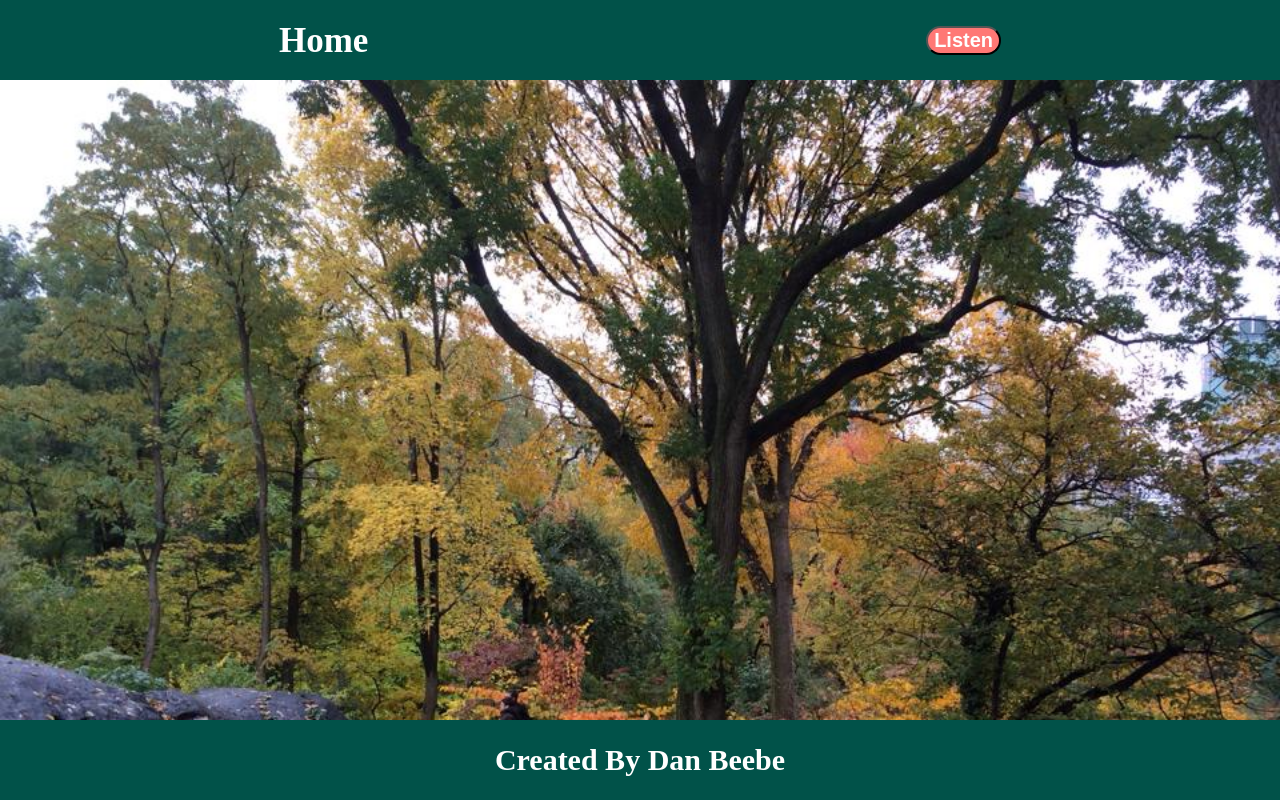
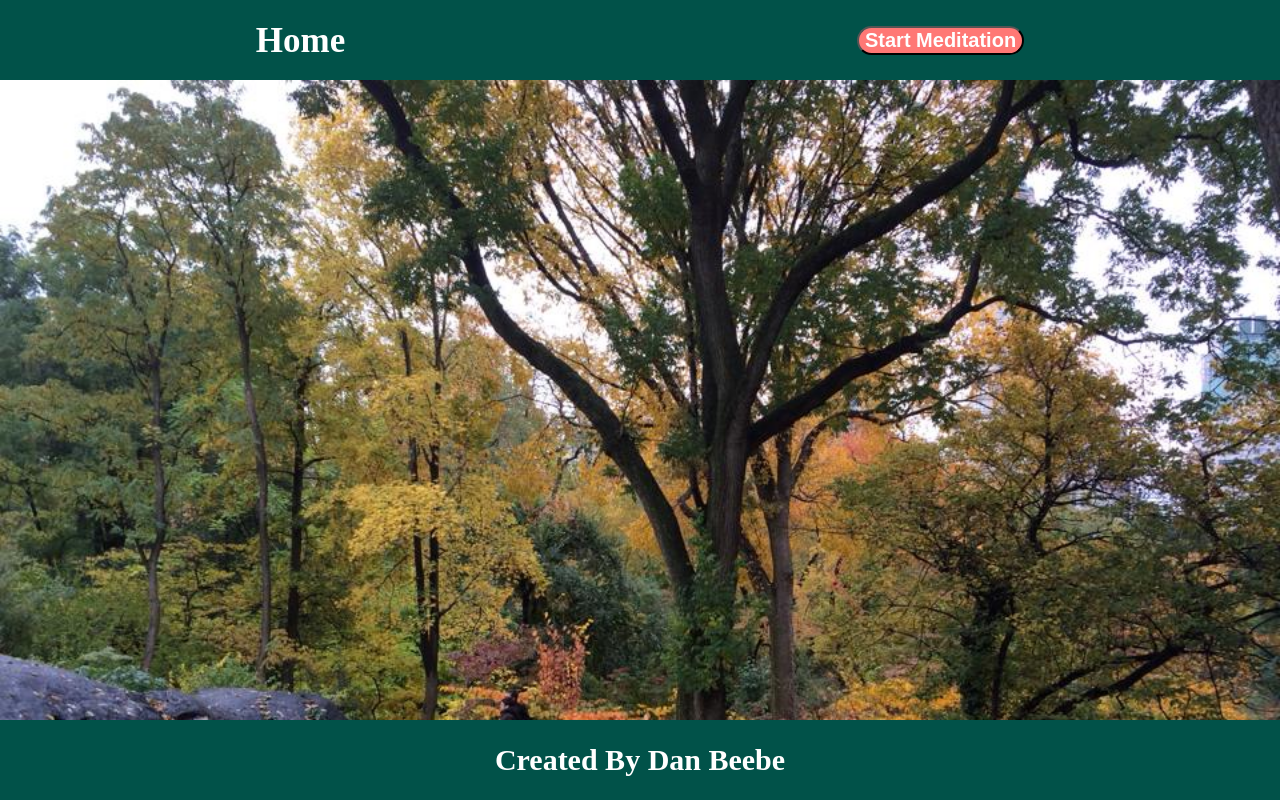
Before and after one commit to danielwbeebe/Relaxation-App, a React (Create React App) app: page /park in a window 1280 px wide. Built offline with nearby package versions, Linux system fonts and the light colour scheme.

Commit message:
add timers to river and park components

```diff
--- a/src/components/Park.jsx
+++ b/src/components/Park.jsx
@@ -10,26 +10,33 @@ class Park extends Component {
   constructor(){
     super();
       this.state = {
-        button: "Listen"
+        button: "Start Meditation",
+        timer: "Minute Timer",
+        seconds: 0,
+        clock: null,
       }
-    this.componentDidMount = this.componentDidMount.bind(this);
     this.playSound = this.playSound.bind(this);
+    this.stopSound = this.stopSound.bind(this);
+    this.startTimer = this.startTimer.bind(this);
+    this.countSeconds = this.countSeconds.bind(this);
   }
 
   componentDidMount() {
-
+    document.getElementById("clock").style.display = "none";
   }
 
   playSound() {
-    if (this.state.button === "Listen") {
+    if (this.state.button === "Start Meditation") {
       this.setState({
-        button: "Stop",
+      button: "",
       })
-      audio.loop = true;
-      audio.play();
-    } else {
+    audio.loop = true;
+    audio.play();
+    this.startTimer();
+    }
+    else {
       this.setState({
-        button: "Listen",
+        button: "Minute Meditation",
       })
       audio.pause();
     }
@@ -39,17 +46,33 @@ class Park extends Component {
     audio.pause();
   }
 
+  startTimer() {
+    if (this.state.timer === "Minute Timer") {
+    document.getElementById("timer-button").style.display = "none";
+    let clock = setInterval(this.countSeconds, 1000);
+    document.getElementById("clock").style.display = "inline-block";
+    }
+  }
+
+  countSeconds() {
+    this.setState({
+      seconds: this.state.seconds +1,
+    })
+  }
+
   render(){
     return (
       <div className="park">
 
         <div className="header">
           <Link to="/home" onClick={this.stopSound}><h1 className="header-link">Home</h1></Link>
-          <button className="timer-button" onClick={this.playSound}><h4>{this.state.button}</h4></button>
+          <button className="timer-button" id="timer-button" onClick={this.playSound}><h4>{this.state.button}</h4></button>
         </div>
 
         <div className="main">
-
+          <div id="clock">
+            {this.state.seconds}
+          </div>
         </div>
 
         <div className="footer">
--- a/src/components/River.jsx
+++ b/src/components/River.jsx
@@ -10,26 +10,33 @@ class River extends Component {
   constructor(){
     super();
       this.state = {
-        button: "Listen"
+        button: "Start Meditation",
+        timer: "Minute Timer",
+        seconds: 0,
+        clock: null,
       }
-    this.componentDidMount = this.componentDidMount.bind(this);
     this.playSound = this.playSound.bind(this);
+    this.stopSound = this.stopSound.bind(this);
+    this.startTimer = this.startTimer.bind(this);
+    this.countSeconds = this.countSeconds.bind(this);
   }
 
   componentDidMount() {
-
+    document.getElementById("clock").style.display = "none";
   }
 
   playSound() {
-    if (this.state.button === "Listen") {
+    if (this.state.button === "Start Meditation") {
       this.setState({
-        button: "Stop",
+      button: "",
       })
-      audio.loop = true;
-      audio.play();
-    } else {
+    audio.loop = true;
+    audio.play();
+    this.startTimer();
+    }
+    else {
       this.setState({
-        button: "Listen",
+        button: "Minute Meditation",
       })
       audio.pause();
     }
@@ -39,17 +46,33 @@ class River extends Component {
     audio.pause();
   }
 
+  startTimer() {
+    if (this.state.timer === "Minute Timer") {
+    document.getElementById("timer-button").style.display = "none";
+    let clock = setInterval(this.countSeconds, 1000);
+    document.getElementById("clock").style.display = "inline-block";
+    }
+  }
+
+  countSeconds() {
+    this.setState({
+      seconds: this.state.seconds +1,
+    })
+  }
+
   render(){
     return (
       <div className="beach">
 
         <div className="header">
           <Link to="/home" onClick={this.stopSound}><h1 className="header-link">Home</h1></Link>
-          <button className="timer-button" onClick={this.playSound}><h4>{this.state.button}</h4></button>
+          <button className="timer-button" id="timer-button" onClick={this.playSound}><h4>{this.state.button}</h4></button>
         </div>
 
         <div className="main">
-
+          <div id="clock">
+            {this.state.seconds}
+          </div>
         </div>
 
         <div className="footer">
```
